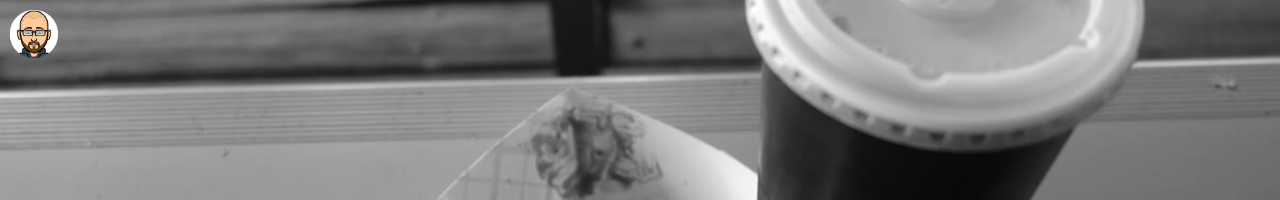
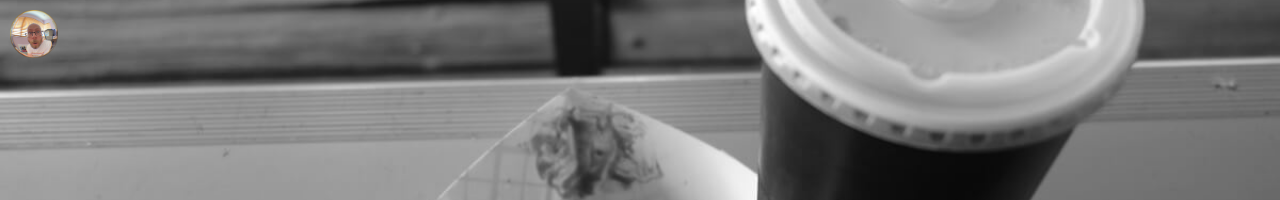
Before and after one commit to tom-henderson/tom-henderson.github.io, a Jekyll site: the page built from index.html, in a window 1280 px wide. Shown: the top 200 px of the page. Built offline with Jekyll 4.4.1, drawn with Linux system fonts in a browser that asks for light colours; some web fonts are replaced; the list of posts is cut into pages by our own code.

Commit message:
Swap avatar

```diff
--- a/_config.yml
+++ b/_config.yml
@@ -16,7 +16,7 @@ timezone: Pacific/Auckland
 
 # blog cover
 cover: "/assets/images/pepsi.jpg"
-avatar: "/assets/images/avatar.png"
+avatar: "/assets/images/avatar2.png"
 
 name: 'Tom Henderson'
 author: 'Tom Henderson'
```
Also changed, not shown: assets/images/avatar2.png (added).
